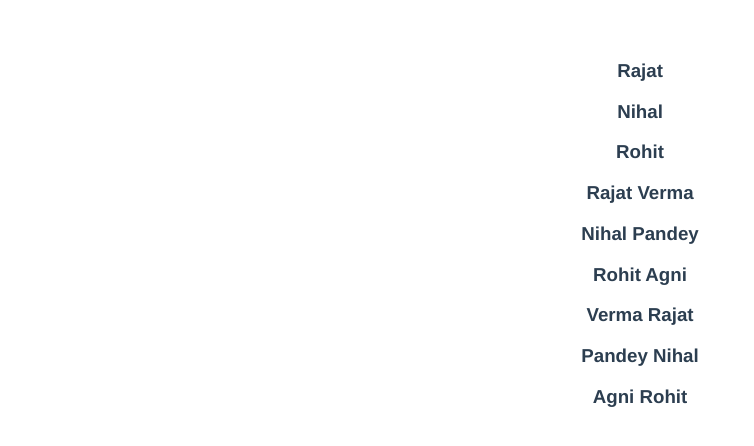
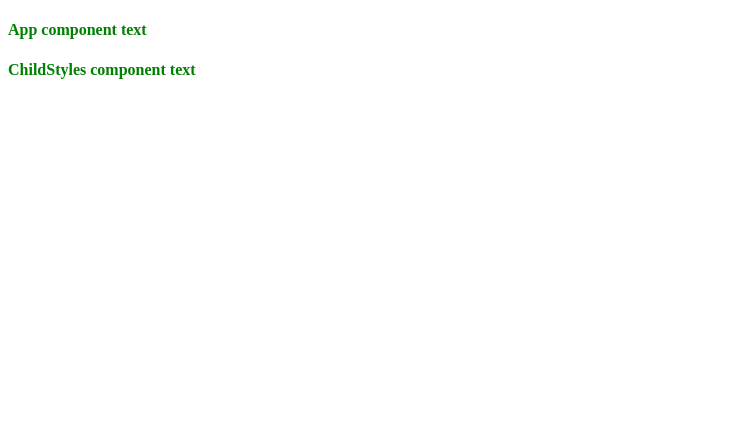
Before and after one commit to rajat2502/Learning_Vuejs, a Vue app in the folder hello-vue-2/: page / in a window 1280 px wide. Shown: the top 446 px of the page, without its empty margins (0-754 px from the left). Built offline with nearby package versions, Linux system fonts and the light colour scheme.

Commit message:
learn styling components

```diff
--- a/hello-vue-2/src/App.vue
+++ b/hello-vue-2/src/App.vue
@@ -1,25 +1,10 @@
 <template>
-  <NameList
-    ><template v-slot:default="slotProps">{{
-      slotProps.firstName
-    }}</template></NameList
-  >
-
-  <NameList
-    ><template v-slot:default="slotProps"
-      >{{ slotProps.firstName }} {{ slotProps.lastName }}</template
-    ></NameList
-  >
-
-  <NameList
-    ><template v-slot:default="slotProps"
-      >{{ slotProps.lastName }} {{ slotProps.firstName }}</template
-    ></NameList
-  >
+  <h4>App component text</h4>
+  <ChildStyles><h4>ChildStyles component text</h4></ChildStyles>
 </template>
 
 <script>
-import NameList from './components/NameList.vue';
+import ChildStyles from './components/ChildStyles.vue';
 
 export default {
   name: 'App',
@@ -27,11 +12,11 @@
     return {};
   },
   methods: {},
-  components: { NameList },
+  components: { ChildStyles },
 };
 </script>
 
-<style>
+<style scoped>
 #app {
   font-family: Avenir, Helvetica, Arial, sans-serif;
   -webkit-font-smoothing: antialiased;
@@ -40,4 +25,8 @@
   color: #2c3e50;
   margin-top: 60px;
 }
+
+h4 {
+  color: green;
+}
 </style>
--- /dev/null
+++ b/hello-vue-2/src/components/ChildStyles.vue
@@ -0,0 +1,15 @@
+<template>
+  <slot></slot>
+</template>
+
+<script>
+export default {
+  name: 'ChildStyles',
+};
+</script>
+
+<style scoped>
+h4 {
+  color: orange;
+}
+</style>
```
